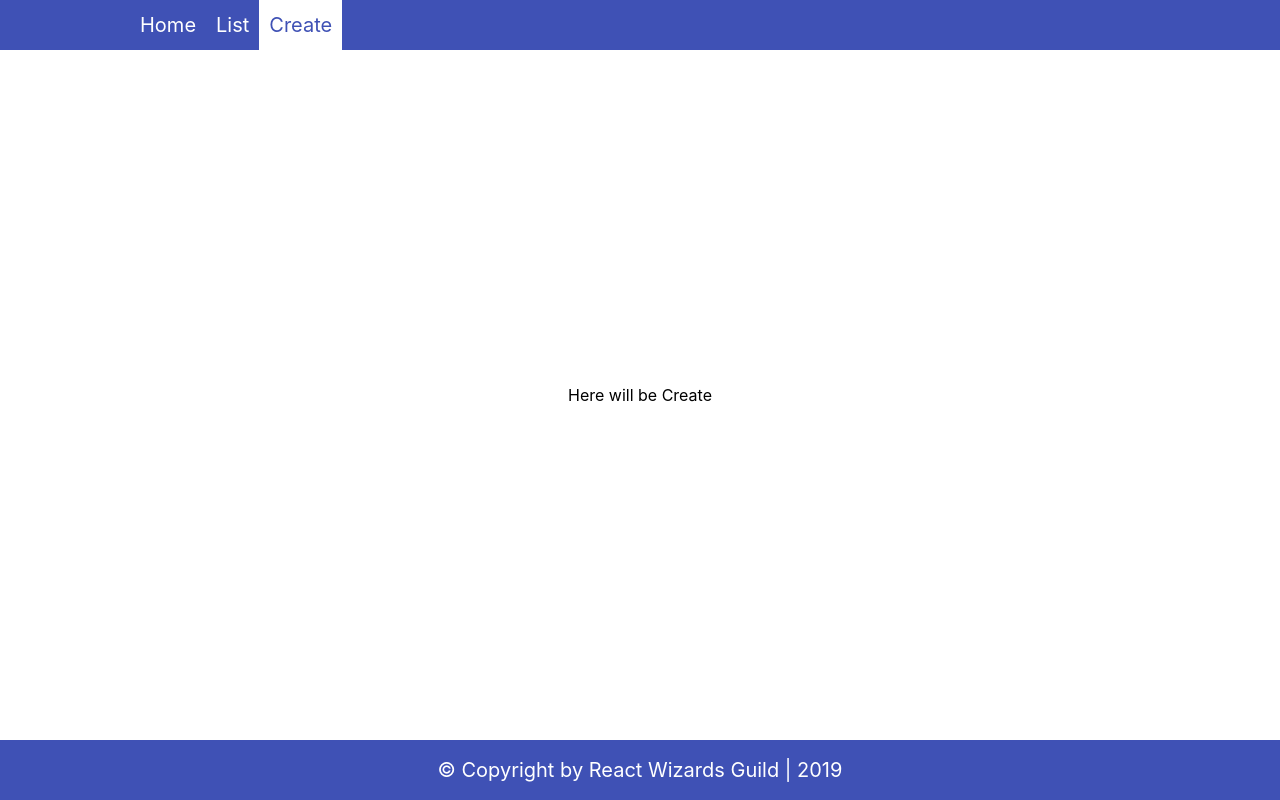
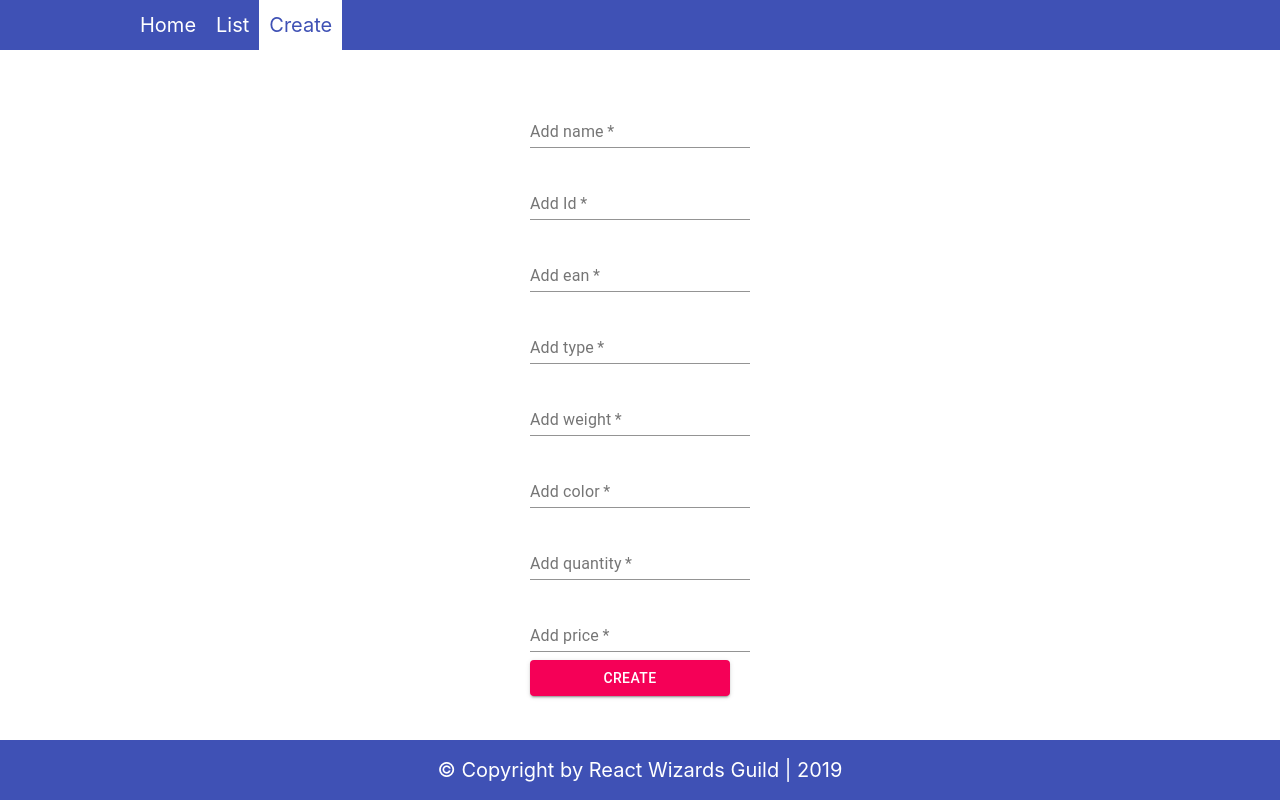
Before and after one commit to Noldor5150/storage-manager, a React (Create React App) app: page /products/create in a window 1280 px wide. Built offline with nearby package versions, Linux system fonts and the light colour scheme.

Commit message:
finishing Create page, and adding addNewProduct functionality

```diff
--- a/src/app/index.js
+++ b/src/app/index.js
@@ -77,13 +77,11 @@ class App extends React.Component {
       this.setState({ products: changedProducts });
     }
   };
-
   deleteProduct = removeId => {
     this.setState(state => {
       return { products: state.products.filter(({ id }) => id !== removeId) };
     });
   };
-
   saveEditedFromList = (id, newQuantity, newPrice) => {
     const { products } = this.state;
     const changedProducts = products.map(product => {
@@ -122,6 +120,39 @@ class App extends React.Component {
     });
     this.setState({ products: changedProducts });
   };
+  addNewProduct = (
+    newId,
+    newName,
+    newEan,
+    newType,
+    newWeight,
+    newColor,
+    newQuantity,
+    newPrice
+  ) => {
+    const { products, error } = this.state;
+    const changedProducts = products;
+    let newProduct = {};
+    let IdError = error;
+    console.log(IdError);
+    if (products.some(product => product.id === newId)) {
+      IdError = "this Id is already in use";
+      this.setState({ products: changedProducts, error: IdError });
+    } else {
+      newProduct.name = newName;
+      newProduct.id = newId;
+      newProduct.ean = newEan;
+      newProduct.type = newType;
+      newProduct.weight = newWeight;
+      newProduct.color = newColor;
+      newProduct.isActive = false;
+      newProduct.quantity = newQuantity;
+      newProduct.price = newPrice;
+      newProduct.isEdit = false;
+      changedProducts.push(newProduct);
+      this.setState({ products: changedProducts });
+    }
+  };
   render() {
     const { products, error } = this.state;
     return (
@@ -143,7 +174,13 @@ class App extends React.Component {
               )}
             />
             <Route path="/" exact component={Home} />
-            <Route path="/products/create" exact component={Create} />
+            <Route
+              path="/products/create"
+              exact
+              render={() => (
+                <Create error={error} addNewProduct={this.addNewProduct} />
+              )}
+            />
 
             <Route
               path="/products/:id"
--- a/src/app/pages/Create/index.js
+++ b/src/app/pages/Create/index.js
@@ -1,10 +1,129 @@
-import React from 'react';
-import './index.scss';
+import React, { useState } from "react";
+import { Link } from "react-router-dom";
+import { Button, TextField } from "@material-ui/core";
+import "./index.scss";
 
-function Create() {
+function Create({ error, addNewProduct }) {
+  const [inputName, setInputName] = useState(null);
+  const [inputId, setInputId] = useState(null);
+  const [inputEan, setInputEan] = useState(null);
+  const [inputType, setInputType] = useState(null);
+  const [inputWeight, setInputWeight] = useState(null);
+  const [inputColor, setInputColor] = useState(null);
+  const [inputQuantity, setInputQuantity] = useState(null);
+  const [inputPrice, setInputPrice] = useState(null);
+
+  function handleNameChange(event) {
+    setInputName(event.target.value);
+  }
+  function handleIdChange(event) {
+    setInputId(event.target.value);
+  }
+  function handleEanChange(event) {
+    setInputEan(event.target.value);
+  }
+  function handleTypeChange(event) {
+    setInputType(event.target.value);
+  }
+  function handleWeightChange(event) {
+    setInputWeight(event.target.value);
+  }
+  function handleColorChange(event) {
+    setInputColor(event.target.value);
+  }
+  function handleQuantityChange(event) {
+    setInputQuantity(event.target.value);
+  }
+  function handlePriceChange(event) {
+    setInputPrice(event.target.value);
+  }
+
   return (
-    <div>
-      <p>Here will be Create</p>
+    <div className="Create">
+      <TextField
+        required
+        type="text"
+        margin="normal"
+        label="Add name"
+        onChange={handleNameChange}
+      />
+      <TextField
+        required
+        type="text"
+        margin="normal"
+        label="Add Id"
+        helperText={error}
+        onChange={handleIdChange}
+      />
+
+      <TextField
+        required
+        type="number"
+        margin="normal"
+        label="Add ean"
+        onChange={handleEanChange}
+      />
+      <TextField
+        required
+        type="text"
+        margin="normal"
+        label="Add type"
+        onChange={handleTypeChange}
+      />
+      <TextField
+        required
+        type="number"
+        margin="normal"
+        label="Add weight"
+        onChange={handleWeightChange}
+      />
+      <TextField
+        required
+        type="text"
+        margin="normal"
+        label="Add color"
+        onChange={handleColorChange}
+      />
+
+      <TextField
+        required
+        type="number"
+        margin="normal"
+        label="Add quantity"
+        onChange={handleQuantityChange}
+      />
+      <TextField
+        required
+        type="number"
+        margin="normal"
+        label="Add price"
+        onChange={handlePriceChange}
+      />
+
+      <Link to={`/products/`}>
+        <Button
+          style={{
+            maxWidth: "200px",
+            minWidth: "200px"
+          }}
+          variant="contained"
+          color="secondary"
+          onClick={() => {
+            addNewProduct(
+              inputId,
+              inputName,
+              inputEan,
+              inputType,
+              inputWeight,
+              inputColor,
+              inputQuantity,
+              inputPrice
+            );
+          }}
+        >
+          CREATE
+        </Button>
+      </Link>
     </div>
   );
 }
--- a/src/app/pages/Create/index.scss
+++ b/src/app/pages/Create/index.scss
@@ -0,0 +1,5 @@
+.Create {
+  margin-bottom: 10px;
+  display: flex;
+  flex-direction: column;
+}
--- a/src/app/pages/Edit/index.js
+++ b/src/app/pages/Edit/index.js
@@ -27,6 +27,7 @@ function Edit({ product, toggleActive, saveEditedFromEdit }) {
   const [inputColor, setInputColor] = useState(null);
   const [inputQuantity, setInputQuantity] = useState(null);
   const [inputPrice, setInputPrice] = useState(null);
+  const [inputActive, setInputActive] = useState(null);
 
   function handleNameChange(event) {
     setInputName(event.target.value);
@@ -50,6 +51,9 @@ function Edit({ product, toggleActive, saveEditedFromEdit }) {
   function handlePriceChange(event) {
     setInputPrice(event.target.value);
   }
+  function handleActiveChange(event) {
+    setInputActive(event.target.checked);
+  }
   return (
     <div className="Edit">
       <TextField
@@ -64,9 +68,7 @@ function Edit({ product, toggleActive, saveEditedFromEdit }) {
         control={
           <Checkbox
             color="primary"
-            onChange={() => {
-              toggleActive(id);
-            }}
+            onChange={handleActiveChange}
             checked={isActive}
             value="isActive"
           />
@@ -133,7 +135,8 @@ function Edit({ product, toggleActive, saveEditedFromEdit }) {
               inputWeight,
               inputColor,
               inputQuantity,
-              inputPrice
+              inputPrice,
+              inputActive
             );
           }}
         >
--- a/src/app/pages/ProductsList/index.js
+++ b/src/app/pages/ProductsList/index.js
@@ -28,12 +28,10 @@ function ProductsList({
 
   function handleQuantityChange(event) {
     setInputQuantity(event.target.value);
-    console.log(inputQuantity);
   }
 
   function handlePriceChange(event) {
     setInputPrice(event.target.value);
-    console.log(inputPrice);
   }
 
   return error ? (
```
